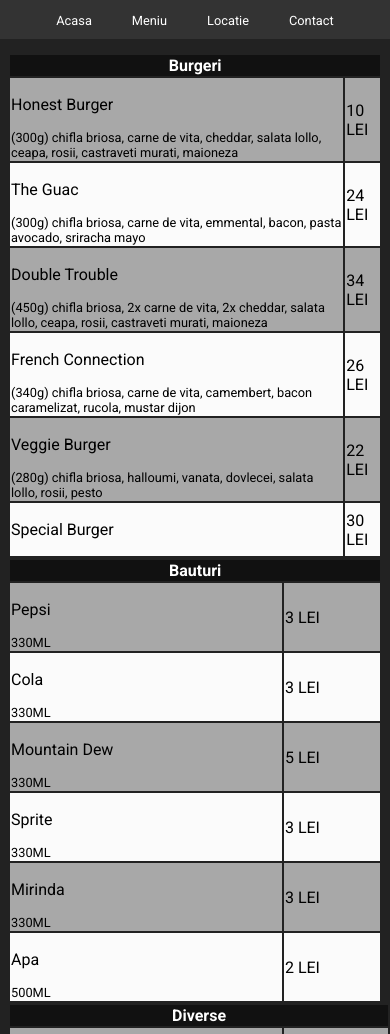
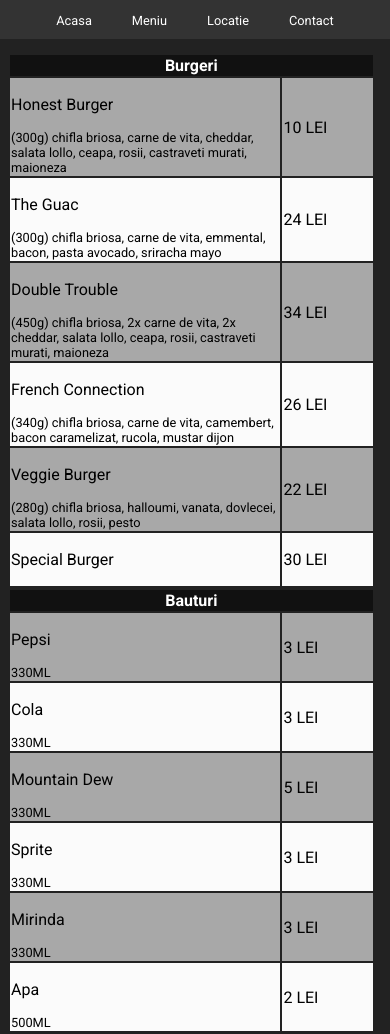
Before and after one commit to AlexandruIca/TehniciWeb, a plain HTML site: page meniu.html in a window 390 px wide. Shown: the top 1034 px of the page. Drawn offline with Linux system fonts and the light colour scheme.

Commit message:
Fix table layout

```diff
--- a/meniu.css
+++ b/meniu.css
@@ -12,14 +12,10 @@
 }
 
 @media only screen and (max-width: 992px) {
-    #main_content {
-        padding-top: 0px;
-    }
-
     #meniu_burgeri table,
     #meniu_bauturi table,
-    #meniu_altele {
-        width: 96vw;
+    #meniu_altele table {
+        width: 94vw;
     }
 }
 
@@ -69,6 +65,18 @@
     background-color: #A8A8A8;
 }
 
+#meniu_burgeri table td:nth-of-type(2n),
+#meniu_bauturi table td:nth-of-type(2n),
+#meniu_altele table td:nth-of-type(2n) {
+    width: 25%;
+}
+
+#meniu_burgeri table td:nth-of-type(2n+1),
+#meniu_bauturi table td:nth-of-type(2n+1),
+#meniu_bauturi table td:nth-of-type(2n+1) {
+    width: 75%;
+}
+
 #meniu_burgeri table tr td > p.info,
 #meniu_bauturi table tr td > p.info,
 #meniu_altele table tr td > p.info {
```
